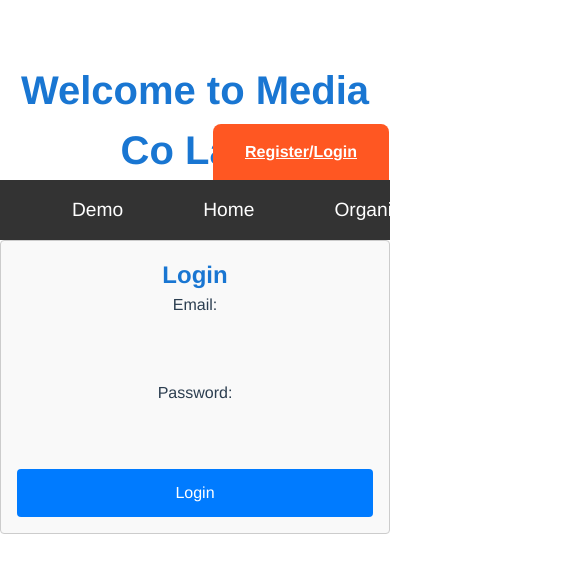
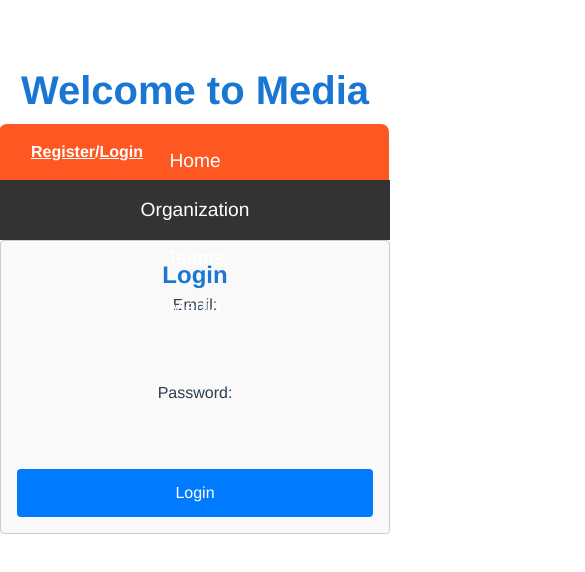
Before and after one commit to elvissierra/Media_Co_Lab, a Vue app in the folder frontend/mcl_ui/: page /login in a window 390 px wide. Shown: the top 572 px of the page, 585 px wide, since content can reach past the window. Built offline with nearby package versions, Linux system fonts and the light colour scheme; no server answers.

Commit message:
clearning up styles

```diff
--- a/frontend/mcl_ui/src/App.vue
+++ b/frontend/mcl_ui/src/App.vue
@@ -65,6 +65,33 @@ export default {
 </script>
 
 <style>
+@media (max-width: 768px){
+  #app {
+    margin-top: 20px;
+  }
+
+  .header {
+    flex-direction: column;
+    align-items: center;
+  }
+
+  .navbar-list {
+    flex-direction: column;
+    text-align: center;
+  }
+
+  .navbar-list li {
+    margin: 10px 0;
+  }
+
+  .combined-button {
+    position: static;
+    width: 100%;
+    text-align: center;
+    padding: 1rem;
+  }
+}
+
 #app {
   font-family: Avenir, Helvetica, Arial, sans-serif;
   -webkit-font-smoothing: antialiased;
--- /dev/null
+++ b/frontend/mcl_ui/src/assets/styles.css
@@ -0,0 +1,57 @@
+/* Global styles */
+body {
+    font-family: Avenir, Helvetica, Arial, sans-serif;
+    margin: 0;
+    padding: 0;
+    box-sizing: border-box;
+  }
+
+  /* Navbar styles */
+  .navbar {
+    position: relative;
+    background-color: #333;
+    height: 60px;
+    display: flex;
+    align-items: center;
+    justify-content: center;
+    padding: 0 2rem;
+    color: white;
+    margin: 0;
+  }
+
+  .navbar-list {
+    display: flex;
+    list-style: none;
+    justify-content: space-between;
+    width: 100%;
+    padding: 0;
+    margin: 0;
+  }
+
+  .navbar-list li {
+    margin: 0 20px;
+  }
+
+  .navbar-list li a {
+    color: white;
+    text-decoration: none;
+    font-size: 1.2em;
+    padding: 10px 20px;
+  }
+
+  .navbar-list li a:hover {
+    background-color: #555;
+    border-radius: 5px;
+  }
+
+
+  @media (max-width: 768px) {
+    .navbar-list {
+      flex-direction: column;
+      align-items: center;
+    }
+
+    .navbar-list li {
+      margin: 10px 0;
+    }
+  }
--- a/frontend/mcl_ui/src/main.js
+++ b/frontend/mcl_ui/src/main.js
@@ -1,5 +1,6 @@
 import { createApp } from 'vue'
 import App from './App.vue'
+import './assets/styles.css'
 import router from './router'
 import axios from 'axios'
 import axiosInstance from './axios'
```
